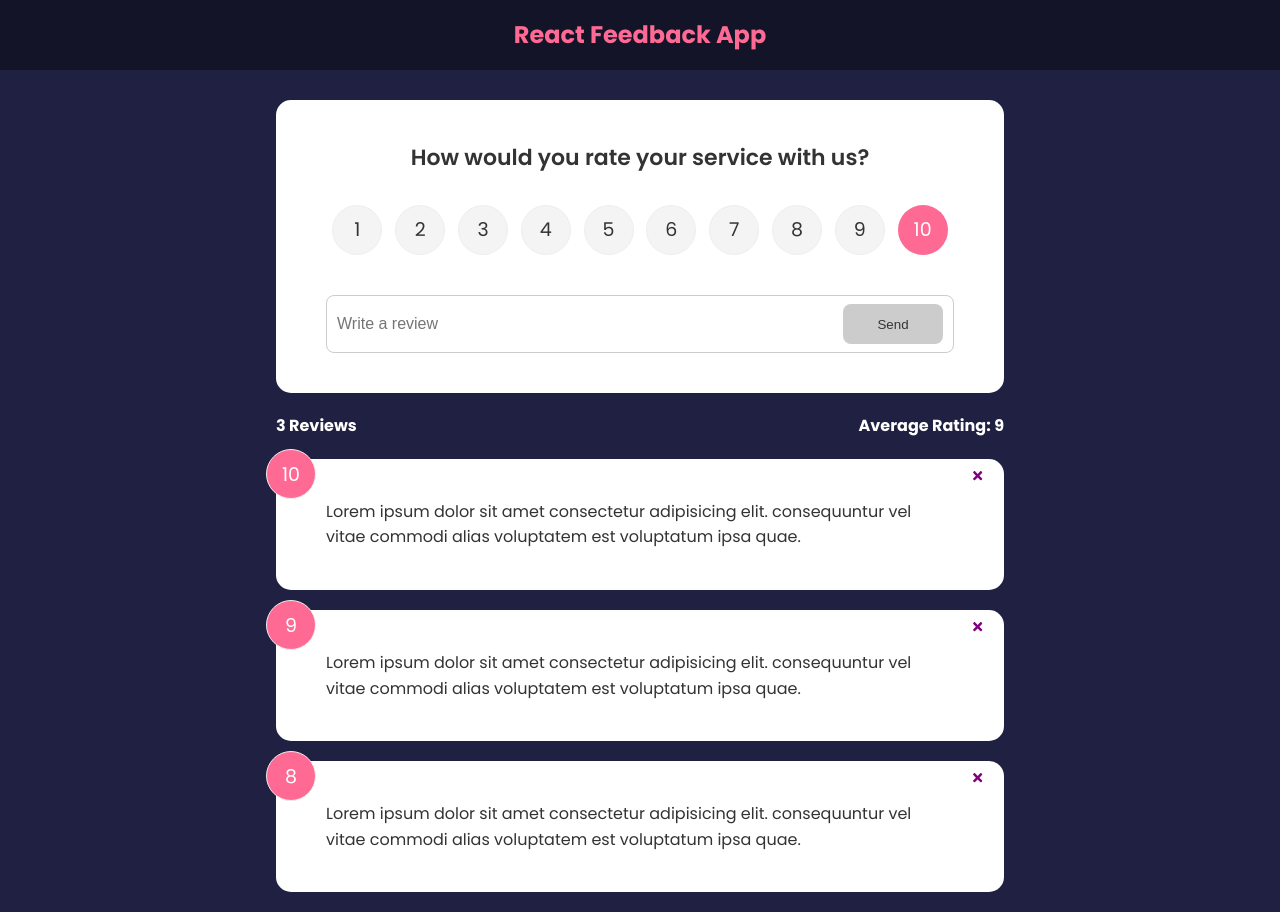
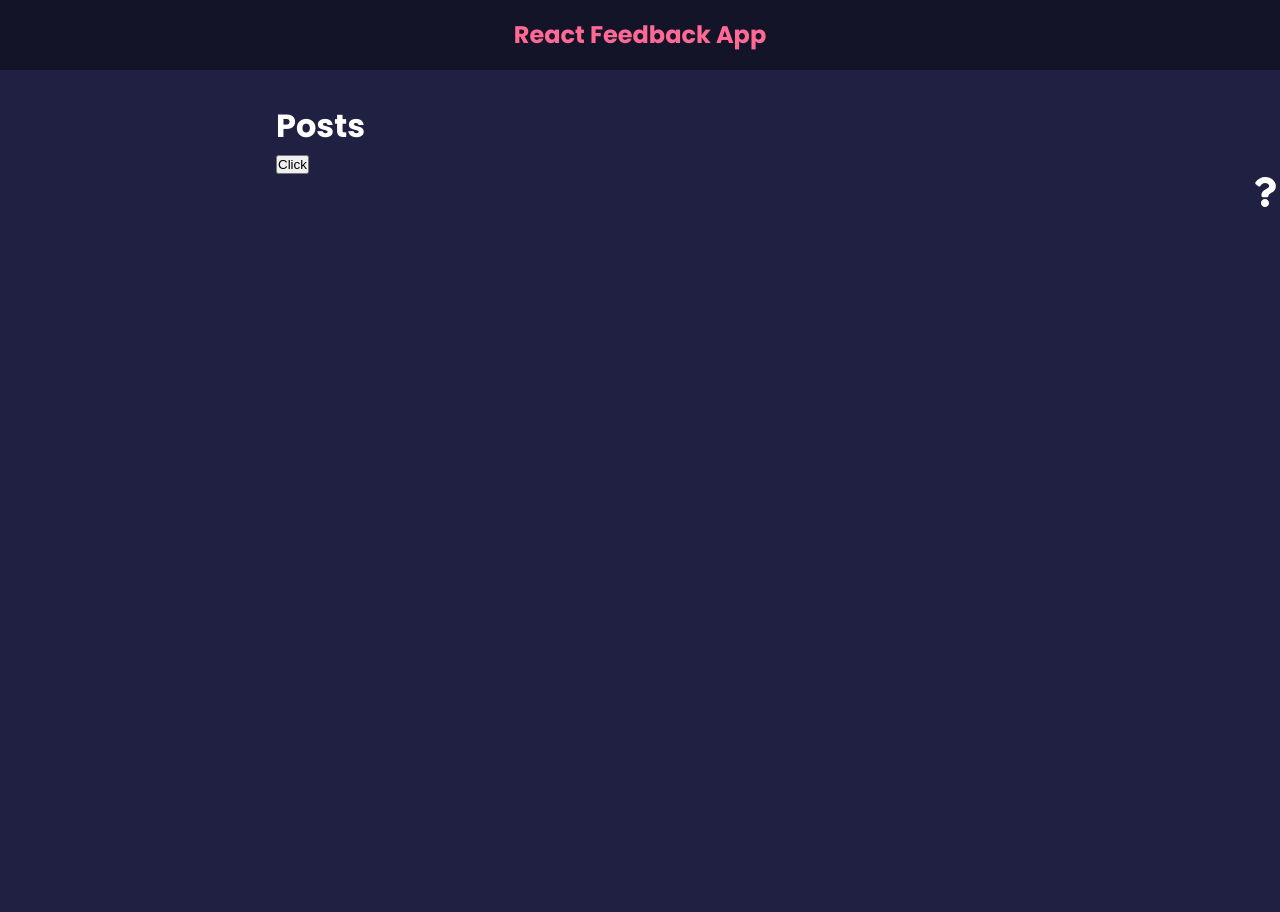
Before and after one commit to mekdie/react-feedbackApp, a React (Create React App) app: page /post in a window 1280 px wide. After the commit the page ends 800 px from the top, so only its background shows below. Built offline with nearby package versions, Linux system fonts and the light colour scheme.

Commit message:
Added react-router-dom related things (Router, Route, Navigate /redirect

```diff
--- a/package.json
+++ b/package.json
@@ -10,6 +10,7 @@
     "react": "^18.2.0",
     "react-dom": "^18.2.0",
     "react-icons": "^4.7.1",
+    "react-router-dom": "^6.4.5",
     "react-scripts": "5.0.1",
     "uuid": "^9.0.0",
     "web-vitals": "^2.1.4"
--- a/src/App.js
+++ b/src/App.js
@@ -1,10 +1,16 @@
 import { v4 as uuidv4 } from "uuid";
+import { BrowserRouter, Route, Routes, NavLink } from "react-router-dom";
+import Card from "./components/shared/Card";
 import Header from "./components/Header";
 import FeedbackList from "./components/FeedbackList";
 import FeedbackData from "./data/FeedbackData";
 import FeedbackStats from "./components/FeedbackStats";
 import FeedbackForm from "./components/FeedbackForm";
 import { useState } from "react";
+import About from "./components/pages/About";
+
+import AboutIconLink from "./components/AboutIconLink";
+import Post from "./components/Post";
 
 function App() {
     const [feedback, setFeedback] = useState(FeedbackData);
@@ -19,14 +25,51 @@ function App() {
         }
     };
     return (
-        <>
+        <BrowserRouter>
             <Header />
             <div className="container">
-                <FeedbackForm onAdd={(feedback) => handleAdd(feedback)} />
-                <FeedbackStats feedback={feedback} />
-                <FeedbackList feedback={feedback} onDelete={handleDelete} />
+                <Routes>
+                    <Route
+                        path="/"
+                        element={
+                            <>
+                                <FeedbackForm
+                                    onAdd={(feedback) => handleAdd(feedback)}
+                                />
+                                <FeedbackStats feedback={feedback} />
+                                <FeedbackList
+                                    feedback={feedback}
+                                    onDelete={handleDelete}
+                                />
+                            </>
+                        }
+                    ></Route>
+
+                    <Route path="/about" element={<About />} />
+                    {/* <Route path="/post/:id/:name" element={<Post />} /> */}
+                    <Route path="/post/*" element={<Post />} />
+                </Routes>
+                {/* <Card>
+                    <NavLink
+                        to="/"
+                        className={({ isActive }) =>
+                            isActive ? "active" : undefined
+                        }
+                    >
+                        Home
+                    </NavLink>
+                    <NavLink
+                        to="/about"
+                        className={({ isActive }) =>
+                            isActive ? "active" : undefined
+                        }
+                    >
+                        About
+                    </NavLink>
+                </Card> */}
             </div>
-        </>
+            <AboutIconLink />
+        </BrowserRouter>
     );
 }
 
--- /dev/null
+++ b/src/components/AboutIconLink.jsx
@@ -0,0 +1,15 @@
+import React from "react";
+import { FaQuestion } from "react-icons/fa";
+import { Link } from "react-router-dom";
+
+const AboutIconLink = () => {
+    return (
+        <div className="about-link">
+            <Link to="/about">
+                <FaQuestion size={30} />
+            </Link>
+        </div>
+    );
+};
+
+export default AboutIconLink;
--- /dev/null
+++ b/src/components/Post.jsx
@@ -0,0 +1,40 @@
+import React from "react";
+import {
+    useParams,
+    Navigate,
+    useNavigate,
+    Routes,
+    Route,
+} from "react-router-dom";
+
+const Post = () => {
+    const status = 200;
+
+    // const params = useParams();
+    // console.log(params);
+
+    const navigate = useNavigate();
+    const onClick = () => {
+        console.log("Hello");
+
+        //redirect after doing something
+        navigate("/about");
+    };
+
+    if (status === 404) {
+        return <Navigate to="/notfound" />;
+    }
+    return (
+        <div>
+            {/* <h1>Post {params.id}</h1>
+            <p>{params.name}</p> */}
+            <h1>Posts</h1>
+            <button onClick={onClick}>Click</button>
+            <Routes>
+                <Route path="/show" element={<h1>Hellow world</h1>} />
+            </Routes>
+        </div>
+    );
+};
+
+export default Post;
--- /dev/null
+++ b/src/components/pages/About.jsx
@@ -0,0 +1,21 @@
+import React from "react";
+import Card from "../shared/Card";
+import { Link } from "react-router-dom";
+
+const About = () => {
+    return (
+        <Card>
+            <div className="about">
+                <h1>About this project</h1>
+                <p>
+                    This is a React app to leave feedback for a product or
+                    services
+                </p>
+                <p>Version 1.0</p>
+                <Link to="/"> Back to Home</Link>
+            </div>
+        </Card>
+    );
+};
+
+export default About;
--- a/src/index.css
+++ b/src/index.css
@@ -4,6 +4,11 @@
     box-sizing: border-box;
     margin: 0;
     padding: 0;
+}
+
+.active {
+    background: black;
+    color: red;
 }
 
 body {
```
Also changed, not shown: 1 other file (tests, documents, lock files or other folders).
